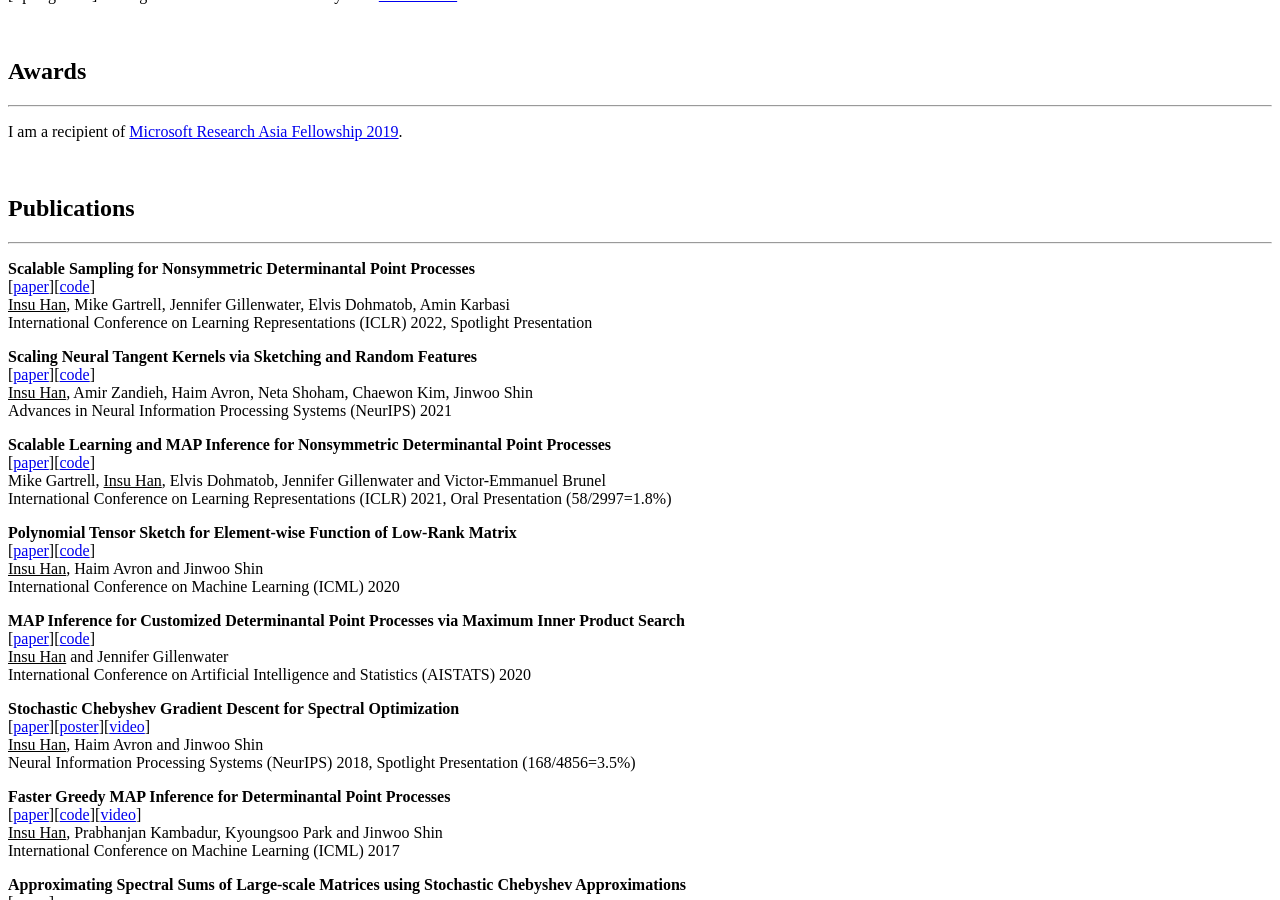
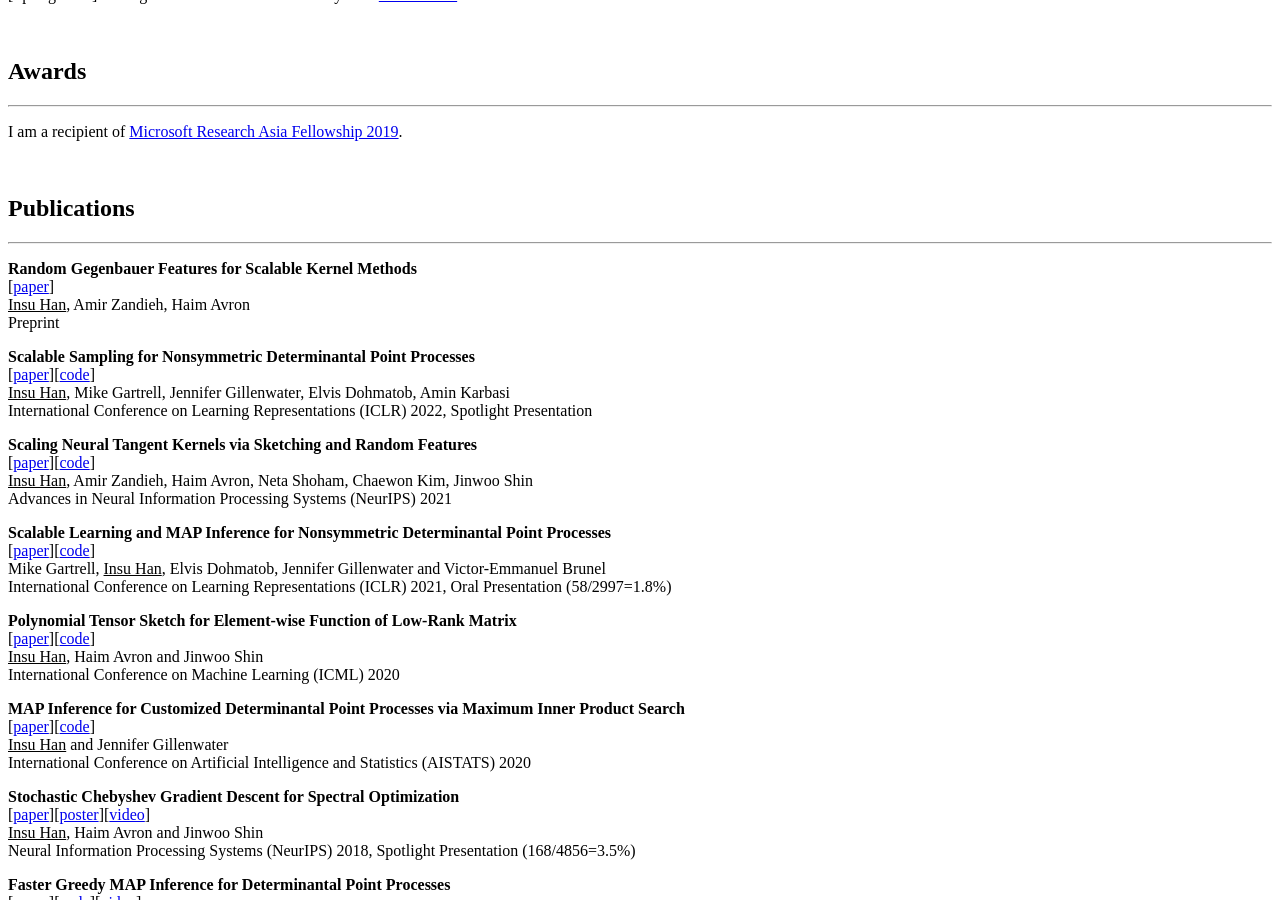
Before and after one commit to insuhan/insuhan.github.io, a Jekyll site: the page built from _posts/2019-10-12-about-me.markdown, in a window 1280 px wide and 900 px high, scrolled down 1248 px. Built offline with Jekyll 4.4.1, drawn with Linux system fonts in a browser that asks for light colours; a style sheet for code colours, icons or effects is not loaded.

Commit message:
Update 2019-10-12-about-me.markdown

```diff
--- a/_posts/2019-10-12-about-me.markdown
+++ b/_posts/2019-10-12-about-me.markdown
@@ -35,6 +35,12 @@ I am a recipient of [Microsoft Research Asia Fellowship 2019]. <br/>
 <br/>
 ## Publications
 -----
+
+**Random Gegenbauer Features for Scalable Kernel Methods** <br/>
+[[paper][gegen_rf_paper]]<br/>
+<U>Insu Han</U>, Amir Zandieh, Haim Avron<br/>
+Preprint
+<br/>
 
 **Scalable Sampling for Nonsymmetric Determinantal Point Processes** <br/>
 [[paper][ndpp_sampling_paper]][[code][ndpp_sampling_code]]<br/>
@@ -87,6 +93,7 @@ SIAM Journal on Scientific Computing (SISC) 2017
 <U>Insu Han</U>, Dmitry Malioutov, and Jinwoo Shin <br/>
 International Conference on Machine Learning (ICML) 2015
 
+[gegen_rf_paper]: https://arxiv.org/pdf/2202.03474.pdf
 [ndpp_sampling_paper]: https://openreview.net/forum?id=BB4e8Atc1eR
 [ndpp_sampling_code]: https://github.com/insuhan/nonsymmetric-dpp-sampling
 [ntk_rf_code]: https://github.com/insuhan/ntk-sketch-rf
```
